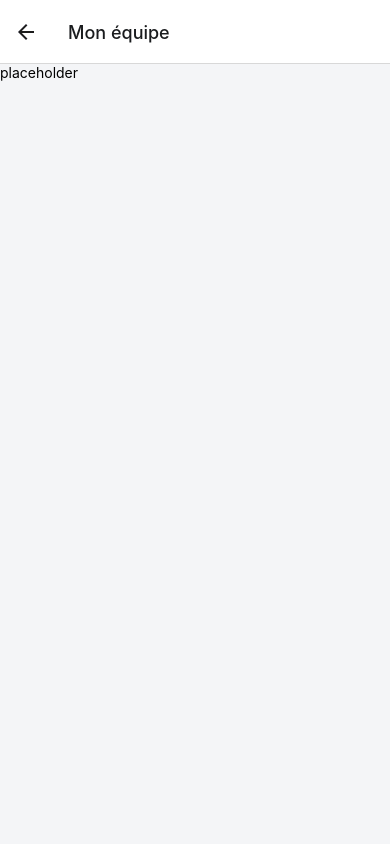
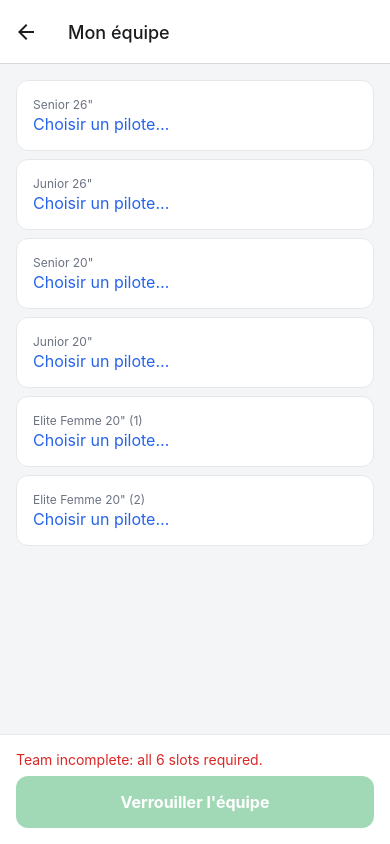
Before and after one commit to koprim/BikeTrialFantasy, a React Native app: screen /Compose in a window 390 px wide. Built offline with nearby package versions, Linux system fonts and the light colour scheme.

Commit message:
feat(ui): compose screen with slot pickers, validation, lock

```diff
--- a/src/screens/ComposeScreen.js
+++ b/src/screens/ComposeScreen.js
@@ -1,3 +1,104 @@
-import React from 'react';
-import { View, Text } from 'react-native';
-export default function Screen() { return (<View><Text>placeholder</Text></View>); }
+import React, { useState } from 'react';
+import { View, Text, Pressable, ScrollView, Modal, FlatList, StyleSheet } from 'react-native';
+import { useGame } from '../state/GameContext';
+import { ridersByCategory, RIDERS_BY_ID } from '../data/index';
+import { SLOTS, validateTeam } from '../engine/team';
+import { computeEventOutcome } from '../engine/season';
+import { colors, space, radius } from '../ui/theme';
+
+const EMPTY = { senior26: null, junior26: null, senior20: null, junior20: null, eliteWomen1: null, eliteWomen2: null };
+
+export default function ComposeScreen({ navigation }) {
+  const { state, dispatch } = useGame();
+  const event = state.season[state.currentIndex];
+  const byCat = ridersByCategory();
+  const [team, setTeam] = useState(EMPTY);
+  const [activeSlot, setActiveSlot] = useState(null);
+
+  const result = validateTeam(team, RIDERS_BY_ID);
+
+  function pick(riderId) {
+    setTeam((t) => ({ ...t, [activeSlot.id]: riderId }));
+    setActiveSlot(null);
+  }
+
+  function lock() {
+    const outcome = computeEventOutcome({
+      event, playerName: state.player.name, playerTeam: team, rivals: state.rivals,
+      ridersById: RIDERS_BY_ID, ridersByCategory: byCat, seed: event.round,
+    });
+    dispatch({ type: 'LOCK_TEAM', payload: { eventId: event.id, team, outcome } });
+    navigation.navigate('EventResult');
+  }
+
+  const options = activeSlot
+    ? byCat[activeSlot.category].filter((r) => {
+        if (activeSlot.id === 'eliteWomen1') return r.id !== team.eliteWomen2;
+        if (activeSlot.id === 'eliteWomen2') return r.id !== team.eliteWomen1;
+        return true;
+      })
+    : [];
+
+  return (
+    <View style={styles.container}>
+      <ScrollView contentContainerStyle={{ gap: space.sm, padding: space.md }}>
+        {SLOTS.map((slot) => {
+          const rider = team[slot.id] ? RIDERS_BY_ID[team[slot.id]] : null;
+          return (
+            <Pressable key={slot.id} onPress={() => setActiveSlot(slot)} style={styles.slot} accessibilityRole="button">
+              <Text style={styles.slotLabel}>{slot.label}</Text>
+              {rider
+                ? <Text style={styles.slotRider}>{rider.name} · {rider.country} · ×{rider.cote.toFixed(1)}</Text>
+                : <Text style={styles.slotEmpty}>Choisir un pilote…</Text>}
+            </Pressable>
+          );
+        })}
+      </ScrollView>
+
+      <View style={styles.footer}>
+        {!result.valid && <Text style={styles.error}>{result.errors[0]}</Text>}
+        <Pressable disabled={!result.valid} onPress={lock} style={[styles.cta, !result.valid && styles.ctaDisabled]} accessibilityRole="button">
+          <Text style={styles.ctaText}>Verrouiller l'équipe</Text>
+        </Pressable>
+      </View>
+
+      <Modal visible={!!activeSlot} animationType="slide" transparent onRequestClose={() => setActiveSlot(null)}>
+        <View style={styles.modalWrap}>
+          <View style={styles.modal}>
+            <Text style={styles.modalTitle}>{activeSlot?.label}</Text>
+            <FlatList
+              data={options.sort((a, b) => a.uciRank - b.uciRank)}
+              keyExtractor={(r) => r.id}
+              renderItem={({ item }) => (
+                <Pressable onPress={() => pick(item.id)} style={styles.option} accessibilityRole="button">
+                  <Text style={styles.optionName}>#{item.uciRank} {item.name}</Text>
+                  <Text style={styles.optionCote}>×{item.cote.toFixed(1)}</Text>
+                </Pressable>
+              )}
+            />
+            <Pressable onPress={() => setActiveSlot(null)} style={styles.close}><Text style={styles.closeText}>Fermer</Text></Pressable>
+          </View>
+        </View>
+      </Modal>
+    </View>
+  );
+}
+
+const styles = StyleSheet.create({
+  container: { flex: 1 },
+  slot: { backgroundColor: colors.surface, borderRadius: radius.md, padding: space.md, borderWidth: 1, borderColor: colors.border },
+  slotLabel: { fontSize: 12, color: colors.muted },
+  slotRider: { fontSize: 16, color: colors.text, fontWeight: '600', marginTop: 2 },
+  slotEmpty: { fontSize: 16, color: colors.primary, marginTop: 2 },
+  footer: { padding: space.md, borderTopWidth: 1, borderTopColor: colors.border, backgroundColor: colors.surface },
+  error: { color: '#DC2626', marginBottom: space.sm },
+  cta: { backgroundColor: colors.good, padding: space.md, borderRadius: radius.md, alignItems: 'center' },
+  ctaDisabled: { opacity: 0.4 },
+  ctaText: { color: '#fff', fontWeight: '700', fontSize: 16 },
+  modalWrap: { flex: 1, justifyContent: 'flex-end', backgroundColor: 'rgba(0,0,0,0.4)' },
+  modal: { backgroundColor: colors.surface, borderTopLeftRadius: radius.lg, borderTopRightRadius: radius.lg, padding: space.md, maxHeight: '70%' },
+  modalTitle: { fontSize: 18, fontWeight: '700', marginBottom: space.sm, color: colors.text },
+  option: { flexDirection: 'row', justifyContent: 'space-between', paddingVertical: space.sm, borderBottomWidth: 1, borderBottomColor: colors.border },
+  optionName: { color: colors.text }, optionCote: { fontWeight: '700', color: colors.primary },
+  close: { padding: space.md, alignItems: 'center' }, closeText: { color: colors.muted },
+});
```
